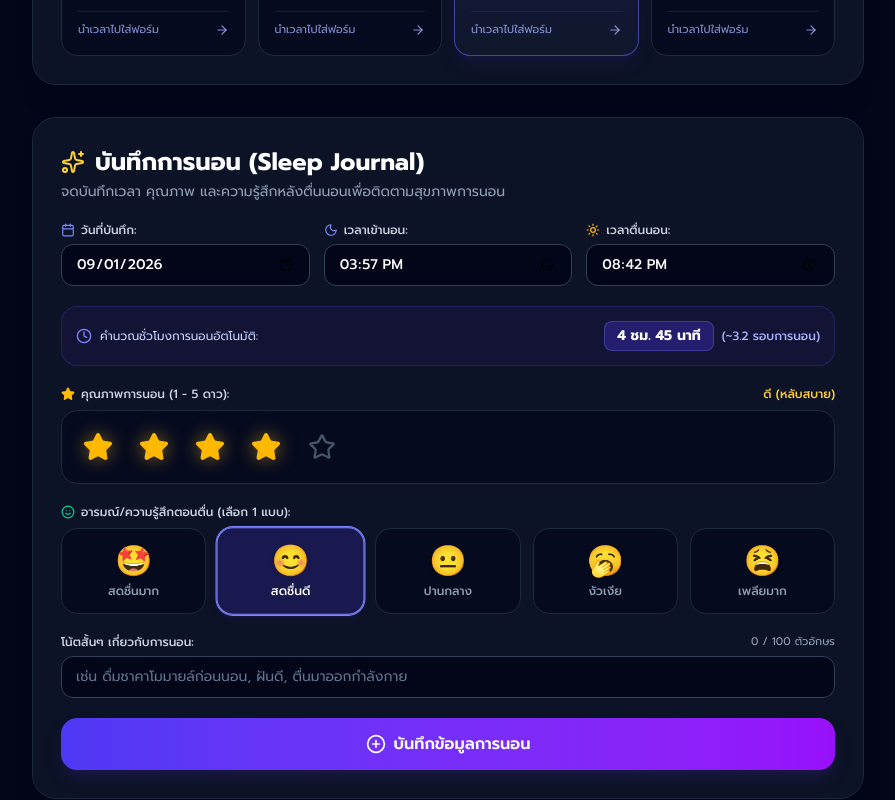
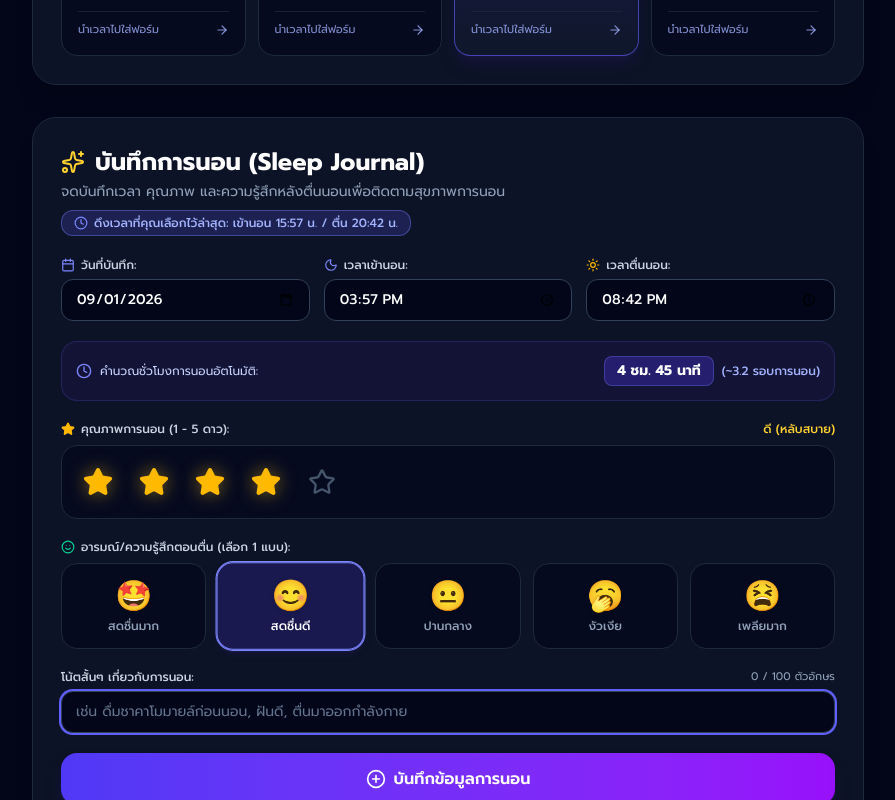
Before and after one commit to Peeranat-Non/Sleep-Cycle-Journal-, a React (Vite) app: page / in a window 1280 px wide. Both pictures are taken after a click on the element 345 px from the left and 646 px from the top of the page. Shown: the part 733-1533 px from the top of the page, without its empty margins (192-1087 px from the left). Built offline with nearby package versions, Linux system fonts and the light colour scheme.

Commit message:
เพิ่มระบบจดจำสถานะการนอน (Persistent State) ให้บันทึกเวลาลง localStorage

```diff
--- a/src/App.tsx
+++ b/src/App.tsx
@@ -6,6 +6,7 @@ import { SleepJournalHistory } from './components/SleepJournalHistory';
 import { SleepRecord } from './types';
 
 const STORAGE_KEY = 'non_bang_sleep_journal_records_v1';
+const SAVED_SELECTED_TIME_KEY = 'non_bang_selected_sleep_time_v1';
 
 // Initial sample entries so the user immediately experiences the journal
 const INITIAL_SAMPLE_RECORDS: SleepRecord[] = [
@@ -48,8 +49,56 @@ export default function App() {
     }
   });
 
-  const [prefillBedTime, setPrefillBedTime] = useState<string | undefined>(undefined);
-  const [prefillWakeTime, setPrefillWakeTime] = useState<string | undefined>(undefined);
+  const [prefillBedTime, setPrefillBedTime] = useState<string | undefined>(() => {
+    try {
+      const savedTime = localStorage.getItem(SAVED_SELECTED_TIME_KEY);
+      if (savedTime) {
+        const parsed = JSON.parse(savedTime);
+        return parsed.bedTime;
+      }
+    } catch {
+      // fallback
+    }
+    return undefined;
+  });
+
+  const [prefillWakeTime, setPrefillWakeTime] = useState<string | undefined>(() => {
+    try {
+      const savedTime = localStorage.getItem(SAVED_SELECTED_TIME_KEY);
+      if (savedTime) {
+        const parsed = JSON.parse(savedTime);
+        return parsed.wakeTime;
+      }
+    } catch {
+      // fallback
+    }
+    return undefined;
+  });
+
+  // Check if we loaded a saved selected time on initial page load, and auto-scroll down to Sleep Journal
+  useEffect(() => {
+    try {
+      const savedTime = localStorage.getItem(SAVED_SELECTED_TIME_KEY);
+      if (savedTime) {
+        // Small delay to ensure DOM is ready and styled
+        const timer = setTimeout(() => {
+          const formElem = document.getElementById('sleep-journal-form-card');
+          if (formElem) {
+            formElem.scrollIntoView({ behavior: 'smooth', block: 'center' });
+            // Focus note input for immediate writing if present
+            const noteInput = document.getElementById('journal-note');
+            if (noteInput) {
+              (noteInput as HTMLInputElement).focus({ preventScroll: true });
+            }
+          }
+        }, 400);
+
+        return () => clearTimeout(timer);
+      }
+    } catch (e) {
+      console.error('Failed to restore saved sleep time:', e);
+    }
+  }, []);
 
   // Save to localStorage whenever records change
   useEffect(() => {
@@ -72,6 +121,13 @@ export default function App() {
     // Prepend to list so newest is first
     setRecords((prev) => [newRecord, ...prev]);
 
+    // Clear the active prefilled time from localStorage after successful save
+    try {
+      localStorage.removeItem(SAVED_SELECTED_TIME_KEY);
+    } catch (e) {
+      console.error('Failed to clear saved selected time:', e);
+    }
+
     // Scroll smoothly to history if needed
     const historyElem = document.getElementById('sleep-journal-history-card');
     if (historyElem) {
@@ -91,10 +147,24 @@ export default function App() {
     setPrefillBedTime(bed);
     setPrefillWakeTime(wake);
 
-    // Scroll smoothly to form
+    // Save to localStorage for persistent state
+    try {
+      localStorage.setItem(
+        SAVED_SELECTED_TIME_KEY,
+        JSON.stringify({ bedTime: bed, wakeTime: wake, timestamp: Date.now() })
+      );
+    } catch (e) {
+      console.error('Failed to save selected sleep time to localStorage:', e);
+    }
+
+    // Scroll smoothly to form and focus note input
     const formElem = document.getElementById('sleep-journal-form-card');
     if (formElem) {
       formElem.scrollIntoView({ behavior: 'smooth', block: 'center' });
+      const noteInput = document.getElementById('journal-note');
+      if (noteInput) {
+        (noteInput as HTMLInputElement).focus({ preventScroll: true });
+      }
     }
   };
 
--- a/src/components/SleepJournalForm.tsx
+++ b/src/components/SleepJournalForm.tsx
@@ -56,6 +56,8 @@ export const SleepJournalForm: React.FC<SleepJournalFormProps> = ({
   const isBedTimeValid = Boolean(bedTime && bedTime.trim() !== '' && bedTime.includes(':'));
   const isWakeTimeValid = Boolean(wakeTime && wakeTime.trim() !== '' && wakeTime.includes(':'));
   const isTimeValid = isBedTimeValid && isWakeTimeValid;
+
+  const isRestoredFromSaved = Boolean(prefillBedTime && prefillWakeTime);
 
   const durationInfo = isTimeValid
     ? calculateDuration(bedTime, wakeTime)
@@ -117,6 +119,15 @@ export const SleepJournalForm: React.FC<SleepJournalFormProps> = ({
           <p className="text-xs sm:text-sm text-slate-400 mt-1">
             จดบันทึกเวลา คุณภาพ และความรู้สึกหลังตื่นนอนเพื่อติดตามสุขภาพการนอน
           </p>
+          {isRestoredFromSaved && (
+            <div
+              id="restored-time-banner"
+              className="mt-2 inline-flex items-center gap-1.5 px-3 py-1 rounded-xl bg-indigo-500/20 border border-indigo-400/40 text-indigo-300 text-xs font-medium animate-fade-in"
+            >
+              <Clock className="w-3.5 h-3.5 text-indigo-400" />
+              <span>ดึงเวลาที่คุณเลือกไว้ล่าสุด: เข้านอน {bedTime} น. / ตื่น {wakeTime} น.</span>
+            </div>
+          )}
         </div>
 
         {showSavedFeedback && (
```
